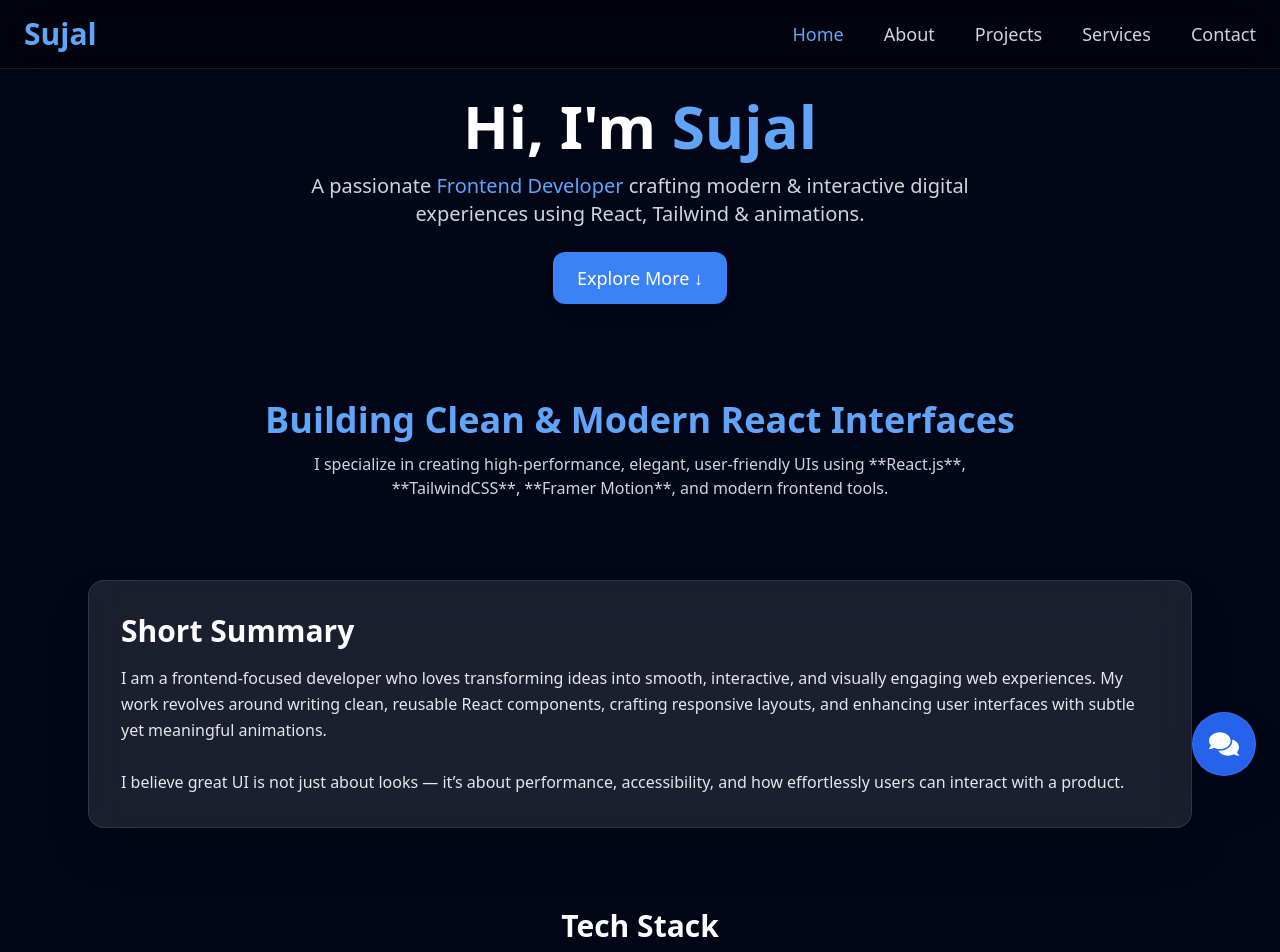
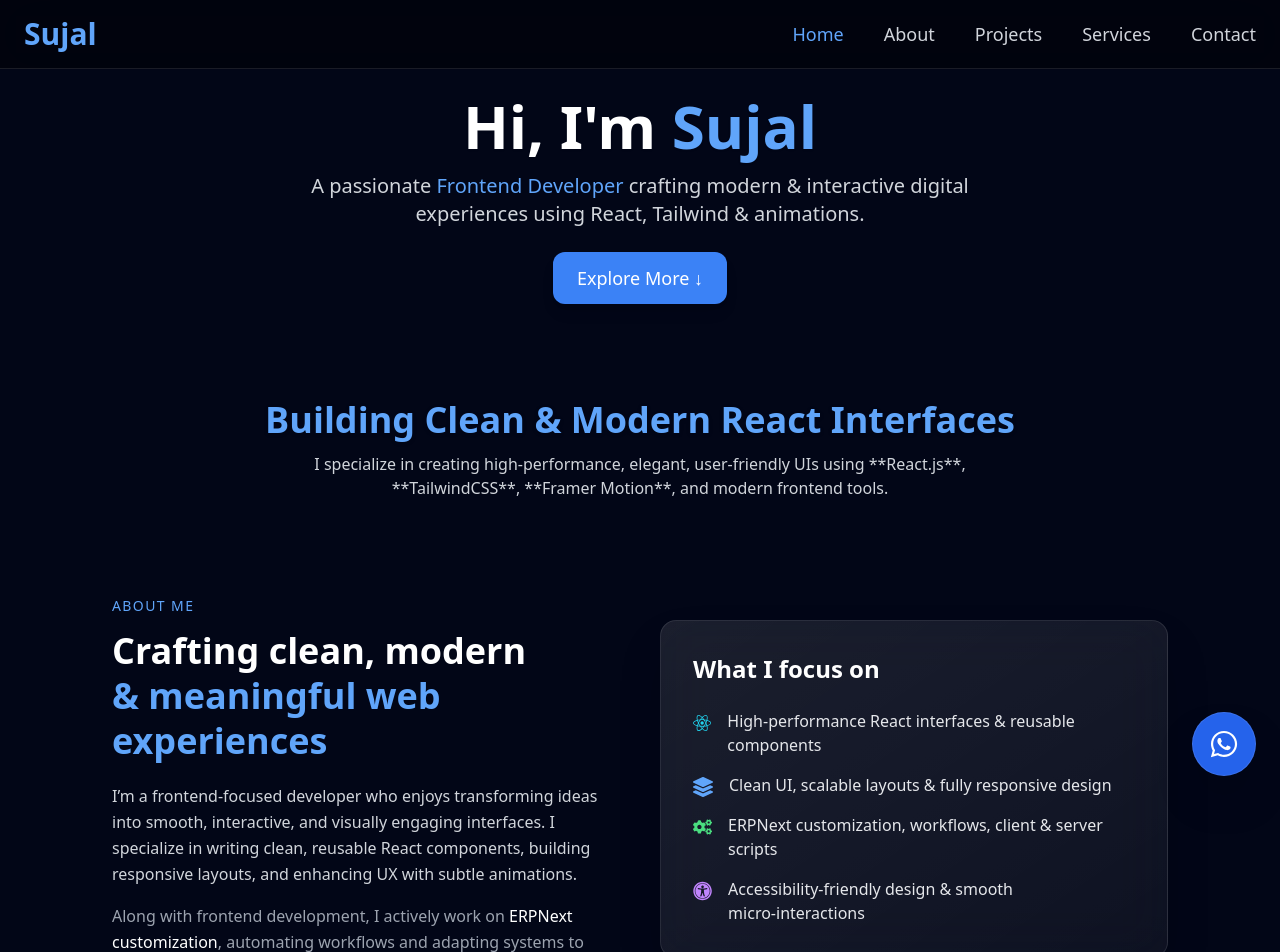
Before and after one commit to sujaljethava/sujalportfolio, a React (Vite) app: page / in a window 1280 px wide. Shown: the top 952 px of the page. Built offline with nearby package versions, Linux system fonts and the light colour scheme.

Commit message:
Changes Home page and Whatsapp icon

```diff
--- a/src/components/ChatFloatingButton.jsx
+++ b/src/components/ChatFloatingButton.jsx
@@ -1,6 +1,5 @@
 import { motion } from "framer-motion";
-import { FaComments } from "react-icons/fa";
-import { Link } from "react-router-dom";
+import { FaWhatsapp } from "react-icons/fa";
 
 export default function ChatFloatingButton() {
     return (
@@ -24,7 +23,7 @@ export default function ChatFloatingButton() {
                     target="_blank"
                     rel="noopener noreferrer"
                 >
-                    <FaComments className="text-3xl" />
+                    <FaWhatsapp className="text-3xl" />
                 </a>
 
 
--- a/src/pages/Home.jsx
+++ b/src/pages/Home.jsx
@@ -3,7 +3,10 @@ import {
   FaReact,
   FaNodeJs,
   FaGitAlt,
-  FaDatabase
+  FaDatabase,
+  FaCogs,
+  FaLayerGroup,
+  FaUniversalAccess,
 } from "react-icons/fa";
 import {
   SiTailwindcss,
@@ -11,6 +14,7 @@ import {
   SiFramer,
   SiMongodb
 } from "react-icons/si";
+
 
 
 
@@ -64,7 +68,7 @@ export default function Home() {
 
 
       {/* SUMMARY SECTION */}
-      <motion.section
+      {/* <motion.section
         initial={{ opacity: 0, y: 60 }}
         whileInView={{ opacity: 1, y: 0 }}
         viewport={{ once: true }}
@@ -83,7 +87,92 @@ export default function Home() {
           accessibility, and how effortlessly users can interact with a product.
         </p>
 
-      </motion.section>
+      </motion.section> */}
+
+
+      <section className="mt-24 px-6 max-w-6xl mx-auto text-white">
+        <div className="grid md:grid-cols-2 gap-10 items-center">
+
+          {/* LEFT CONTENT */}
+          <motion.div
+            initial={{ opacity: 0, x: -40 }}
+            whileInView={{ opacity: 1, x: 0 }}
+            viewport={{ once: true }}
+            transition={{ duration: 0.7 }}
+          >
+            <p className="text-blue-400 tracking-widest text-sm mb-3">
+              ABOUT ME
+            </p>
+
+            <h2 className="text-4xl font-extrabold leading-tight">
+              Crafting clean, modern <br />
+              <span className="text-blue-400">
+                & meaningful web experiences
+              </span>
+            </h2>
+
+            <p className="mt-5 text-gray-300 leading-relaxed">
+              I’m a frontend‑focused developer who enjoys transforming ideas
+              into smooth, interactive, and visually engaging interfaces.
+              I specialize in writing clean, reusable React components,
+              building responsive layouts, and enhancing UX with subtle
+              animations.
+            </p>
+
+            <p className="mt-4 text-gray-400 leading-relaxed">
+              Along with frontend development, I actively work on
+              <span className="text-white font-medium"> ERPNext customization</span>,
+              automating workflows and adapting systems to real‑world business
+              needs.
+            </p>
+          </motion.div>
+
+          {/* RIGHT CARD */}
+          <motion.div
+            initial={{ opacity: 0, x: 40 }}
+            whileInView={{ opacity: 1, x: 0 }}
+            viewport={{ once: true }}
+            transition={{ duration: 0.7 }}
+            className="bg-gradient-to-br from-white/10 to-white/5
+                     backdrop-blur-xl rounded-2xl p-8
+                     border border-white/10 shadow-2xl"
+          >
+            <h3 className="text-2xl font-bold mb-6">
+              What I focus on
+            </h3>
+
+            <ul className="space-y-4">
+              <li className="flex items-start gap-4">
+                <FaReact className="text-cyan-400 text-xl mt-1" />
+                <span className="text-gray-200">
+                  High‑performance React interfaces & reusable components
+                </span>
+              </li>
+
+              <li className="flex items-start gap-4">
+                <FaLayerGroup className="text-blue-400 text-xl mt-1" />
+                <span className="text-gray-200">
+                  Clean UI, scalable layouts & fully responsive design
+                </span>
+              </li>
+
+              <li className="flex items-start gap-4">
+                <FaCogs className="text-green-400 text-xl mt-1" />
+                <span className="text-gray-200">
+                  ERPNext customization, workflows, client & server scripts
+                </span>
+              </li>
+
+              <li className="flex items-start gap-4">
+                <FaUniversalAccess className="text-purple-400 text-xl mt-1" />
+                <span className="text-gray-200">
+                  Accessibility‑friendly design & smooth micro‑interactions
+                </span>
+              </li>
+            </ul>
+          </motion.div>
+        </div>
+      </section>
 
 
       {/* TECH STACK SECTION */}
@@ -99,25 +188,6 @@ export default function Home() {
         <h3 className="text-3xl font-bold mb-6 text-center">Tech Stack</h3>
 
         <div className="grid grid-cols-2 sm:grid-cols-3 md:grid-cols-4 gap-6 text-center">
-
-          {/* {[
-            "React.js",
-            "Tailwind CSS",
-            "JavaScript",
-            "Framer Motion",
-            "Node.js",
-            "Firebase",
-            "Git & GitHub",
-            "REST APIs",
-          ].map((tech, i) => (
-            <motion.div
-              key={i}
-              whileHover={{ scale: 1.12, rotateX: 5 }}
-              className="bg-white/10 p-4 rounded-xl border border-white/10 shadow-lg"
-            >
-              {tech}
-            </motion.div>
-          ))} */}
           {[
             { name: "React.js", icon: <FaReact className="text-cyan-400" /> },
             { name: "Tailwind CSS", icon: <SiTailwindcss className="text-sky-400" /> },
```
